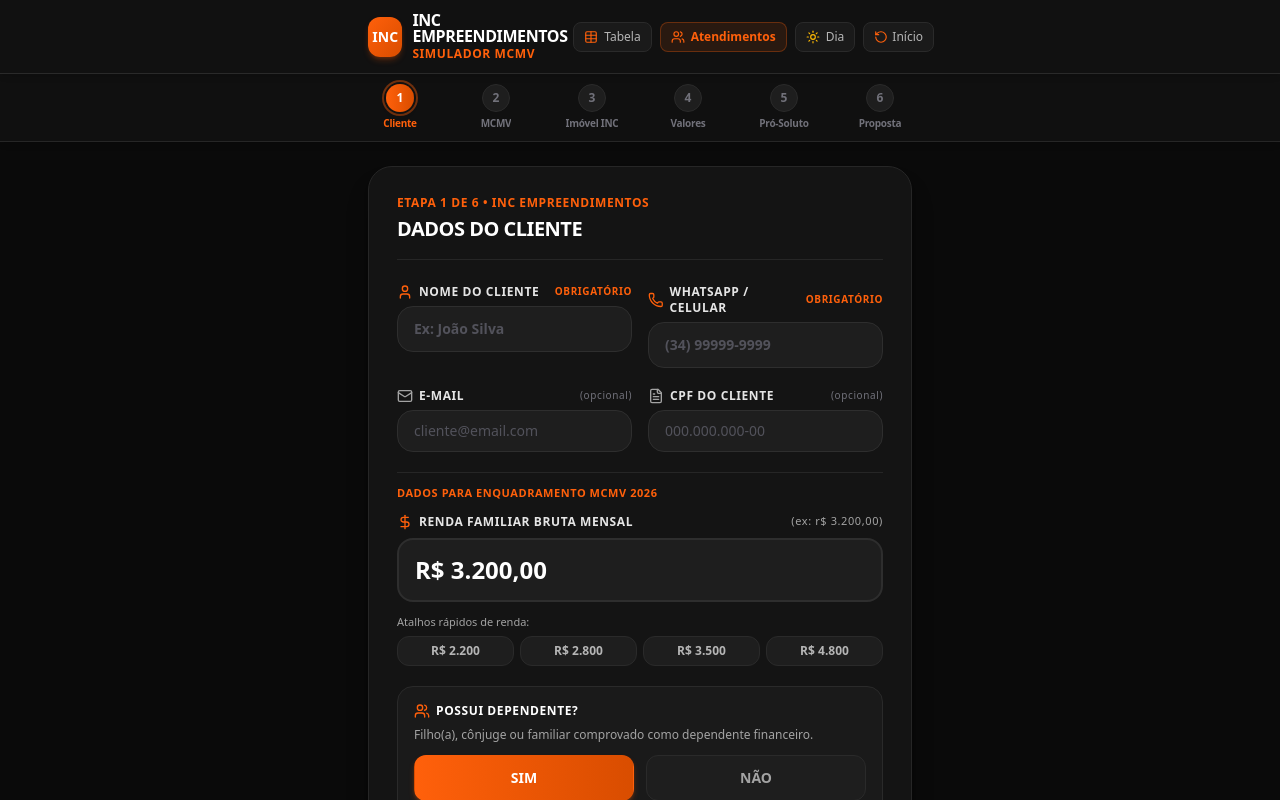
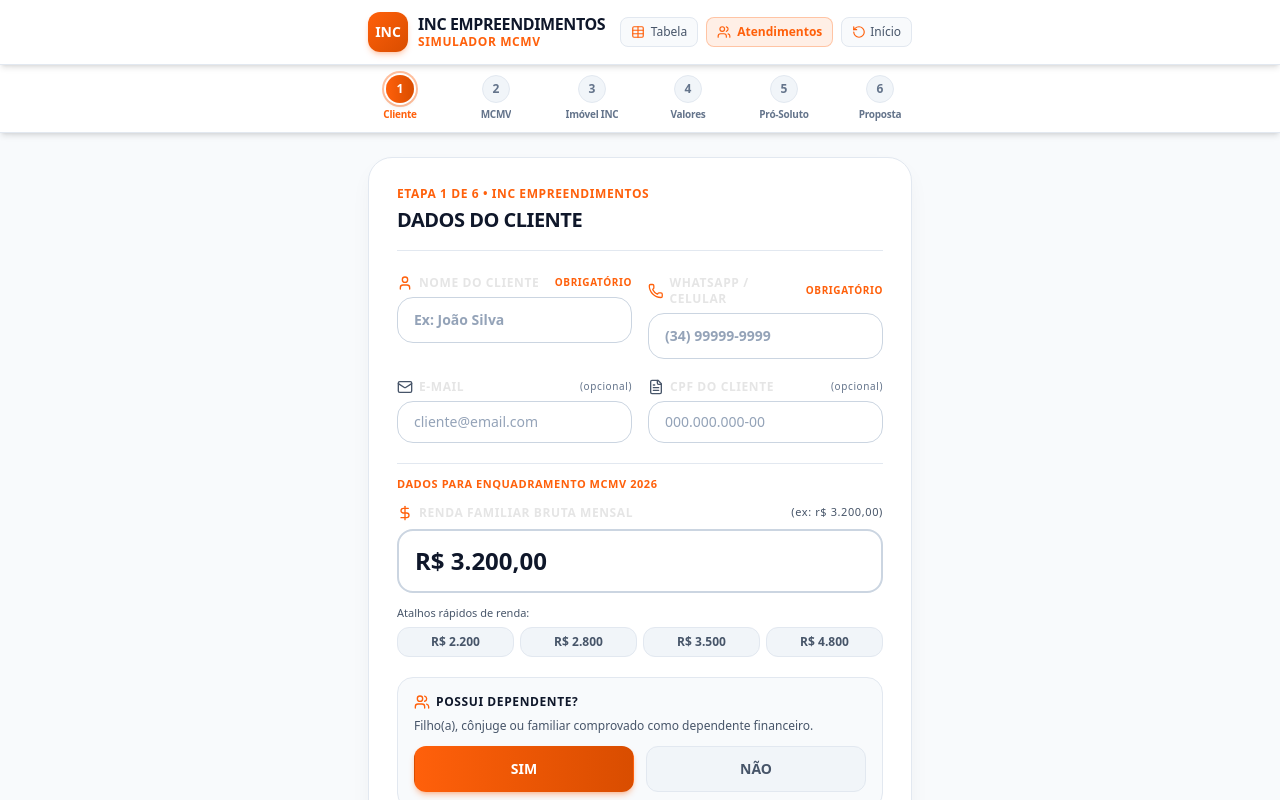
Before and after one commit to wesleyalvesgomes29-rgb/simulador-inc-empreendimentos, a React (Vite) app: page / in a window 1280 px wide. Shown: the top 800 px of the page. Built offline with nearby package versions, Linux system fonts and the light colour scheme.

Commit message:
Force INC simulator to always use light theme

```diff
--- a/src/App.tsx
+++ b/src/App.tsx
@@ -28,34 +28,15 @@ import { ClientsModal } from './components/ClientsModal';
 import { saveClientLead, ClientLead } from './utils/clientStorage';
 
 export default function App() {
-  // Theme Mode (dark / light)
-  const [theme, setTheme] = useState<ThemeMode>(() => {
-    if (typeof window !== 'undefined') {
-      const saved = localStorage.getItem('inc_theme_mode');
-      if (saved === 'dark' || saved === 'light') return saved;
-    }
-    return 'dark';
-  });
-
+  // Tema único do simulador INC: sempre modo dia.
   useEffect(() => {
-    document.documentElement.setAttribute('data-theme', theme);
-    if (theme === 'light') {
-      document.documentElement.classList.add('theme-light');
-      document.documentElement.classList.remove('theme-dark');
-      document.body.classList.add('theme-light');
-      document.body.classList.remove('theme-dark');
-    } else {
-      document.documentElement.classList.add('theme-dark');
-      document.documentElement.classList.remove('theme-light');
-      document.body.classList.add('theme-dark');
-      document.body.classList.remove('theme-light');
-    }
-    localStorage.setItem('inc_theme_mode', theme);
-  }, [theme]);
-
-  const handleToggleTheme = () => {
-    setTheme((prev) => (prev === 'dark' ? 'light' : 'dark'));
-  };
+    document.documentElement.setAttribute('data-theme', 'light');
+    document.documentElement.classList.add('theme-light');
+    document.documentElement.classList.remove('theme-dark');
+    document.body.classList.add('theme-light');
+    document.body.classList.remove('theme-dark');
+    localStorage.setItem('inc_theme_mode', 'light');
+  }, []);
 
   // Navigation Step - Start directly on Screen 1 (Cliente)
   const [currentStep, setCurrentStep] = useState<AppStep>('dados_cliente');
@@ -249,8 +230,6 @@ export default function App() {
         onReset={handleReset}
         onOpenTableModal={() => setIsTableModalOpen(true)}
         onOpenClientsModal={() => setIsClientsModalOpen(true)}
-        theme={theme}
-        onToggleTheme={handleToggleTheme}
       />
 
       {/* Visual Step Progress Indicator */}
@@ -395,7 +374,7 @@ export default function App() {
               incluirDocumentacao={incluirDocumentacao}
               valorDocumentacao={valorDocumentacao}
               parcelasDocumentacao={parcelasDocumentacao}
-              theme={theme}
+              theme="light"
               onBack={() => setCurrentStep('fluxo_construtora')}
               onEditStep={(step) => {
                 setCurrentStep(step);
```
